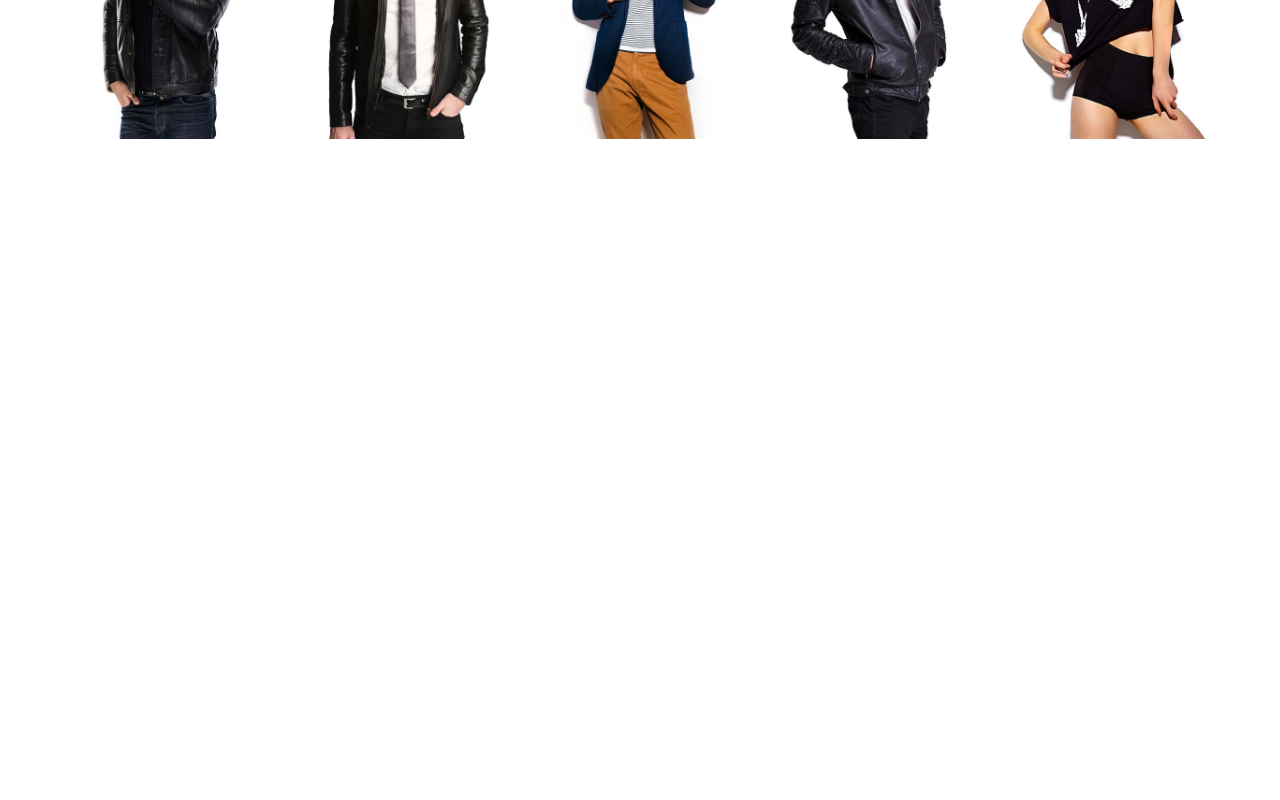
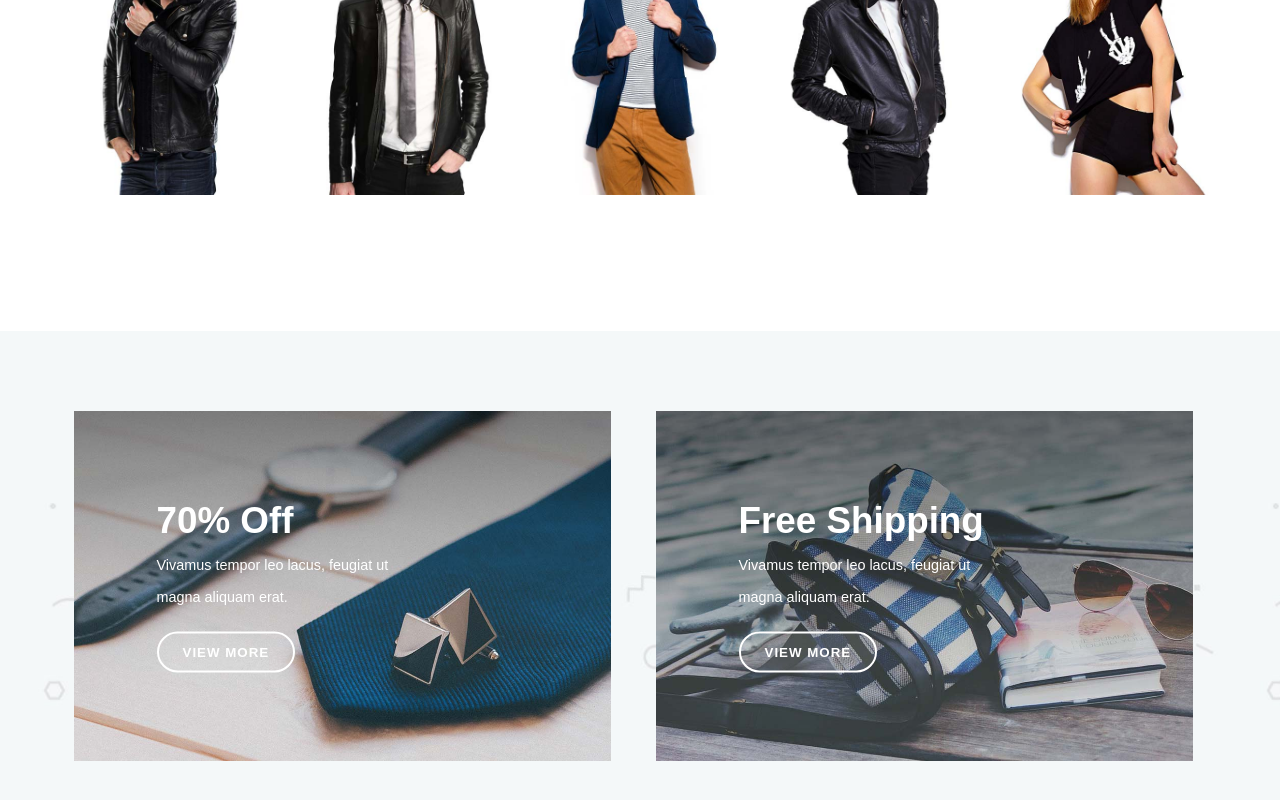
Before and after one commit to RiccardoCarluccio/proj-html-vuejs, a Vue app in the folder vue-vite/: page / in a window 1280 px wide. Shown: the part 2769-3569 px from the top of the page. Before the commit the page ends 2988 px from the top, so only its background shows below. Built offline with nearby package versions, Linux system fonts and the light colour scheme.

Commit message:
do sale shipping

```diff
--- a/vue-vite/src/App.vue
+++ b/vue-vite/src/App.vue
@@ -4,6 +4,7 @@
   import FeaturedProducts from './components/FeaturedProducts.vue';
   import Collections from './components/Collections.vue';
   import BestSellers from './components/BestSellers.vue';
+  import SaleShippingInfo from './components/SaleShippingInfo.vue';
 
   export default {
     components: {
@@ -12,6 +13,7 @@
       FeaturedProducts,
       Collections,
       BestSellers,
+      SaleShippingInfo,
     }
   }
 </script>
@@ -22,6 +24,7 @@
   <FeaturedProducts/>
   <Collections/>
   <BestSellers/>
+  <SaleShippingInfo/>
 </template>
 
 <style lang="scss">
--- a/vue-vite/src/components/BestSellers.vue
+++ b/vue-vite/src/components/BestSellers.vue
@@ -8,8 +8,8 @@
 </script>
 
 <template>
-  <div class="fluid-container section">
-    <div class="width-column-container featured-gap">
+  <div class="fluid-container section best-seller-padding">
+    <div class="width-column-container section-gap">
       <div class="width-container featured-products-section">
         <div class="section-line"></div>
         <div class="featured-title">
@@ -29,7 +29,9 @@
 <style scoped lang="scss">
   @use "../../scss/partials/variables" as *;
   @use "../../scss/partials/mixins" as *;
-  .featured-gap {
+  .best-seller-padding {
+    padding: 8.5rem 0;
+    .section-gap {
       gap: 1rem;
 
       .featured-products-section {
@@ -51,5 +53,6 @@
         font-weight: 400;
       }
     }
+  }
 
 </style>
--- a/vue-vite/src/components/Collections.vue
+++ b/vue-vite/src/components/Collections.vue
@@ -79,15 +79,16 @@
         }
 
         button {
-          padding: 0.6rem 1.5rem;
+          padding: 0.7rem 1.5rem;
           border: 2px solid $color-primary;
           border-radius: 25px;
           background-color: rgba(255, 255, 255, 0.1);
           color: $color-primary;
           text-transform: uppercase;
-          font-weight: 800;
+          font-weight: 600;
           letter-spacing: 1px;
-          margin-top: 0.8rem;        }
+          margin-top: 0.8rem;
+        }
       }
     }
   }
--- /dev/null
+++ b/vue-vite/src/components/SaleShippingInfo.vue
@@ -0,0 +1,94 @@
+<script>
+  export default {
+
+  }
+</script>
+
+<template>
+  <div class="fluid-container section sale-shipping-info">
+    <div class="width-container">
+      <div class="preview-info sale-info">
+        <div class="description">
+          <h2>70% off</h2>
+          <p>Vivamus tempor leo lacus, feugiat ut magna aliquam erat.</p>
+          <button>view more</button>
+        </div>
+      </div>
+
+      <div class="preview-info shipping-info">
+        <div class="description">
+          <h2>free shipping</h2>
+          <p>Vivamus tempor leo lacus, feugiat ut magna aliquam erat.</p>
+          <button>view more</button>
+        </div>
+      </div>
+    </div>
+  </div>
+</template>
+
+<style scoped lang="scss">
+  @use "../../scss/partials/mixins" as *;
+  @use "../../scss/partials/variables" as *;
+
+  .sale-shipping-info {
+    background-image: url("../assets/images/bkgd_confetti-compressor.jpg");
+    background-size: 120%;
+    background-position: center;
+
+    .width-container {
+      gap: 2rem;
+
+      .preview-info {
+        width: 550px;
+        height: 350px;
+        position: relative;
+        background-size: contain;
+        background-repeat: no-repeat;
+
+        .description {
+          width: 50%;
+          display: flex;
+          flex-direction: column;
+          justify-content: center;
+          align-items: flex-start;
+          gap: 0.4rem;
+          position: absolute;
+          top: 50%;
+          left: 15%;
+          transform: translate(0, -50%);
+          color: $color-primary;
+
+          h2 {
+            font-size: 2.3rem;
+            text-transform: capitalize;
+          }
+
+          p {
+            font-size: 0.9rem;
+            line-height: 2rem;
+          }
+
+          button {
+            padding: 0.7rem 1.5rem;
+            border: 2px solid $color-primary;
+            border-radius: 25px;
+            background-color: rgba(255, 255, 255, 0.1);
+            color: $color-primary;
+            text-transform: uppercase;
+            font-weight: 600;
+            letter-spacing: 1px;
+            margin-top: 0.8rem;
+          }
+        }
+      }
+
+      .sale-info {
+        background-image: url("../assets/images/promo_box_1_bg.jpg");
+      }
+
+      .shipping-info {
+        background-image: url("../assets/images/promo_box_2_bg.jpg");
+      }
+    }
+  }
+</style>
```
Lines whose indentation alone changed are shown as unchanged.
